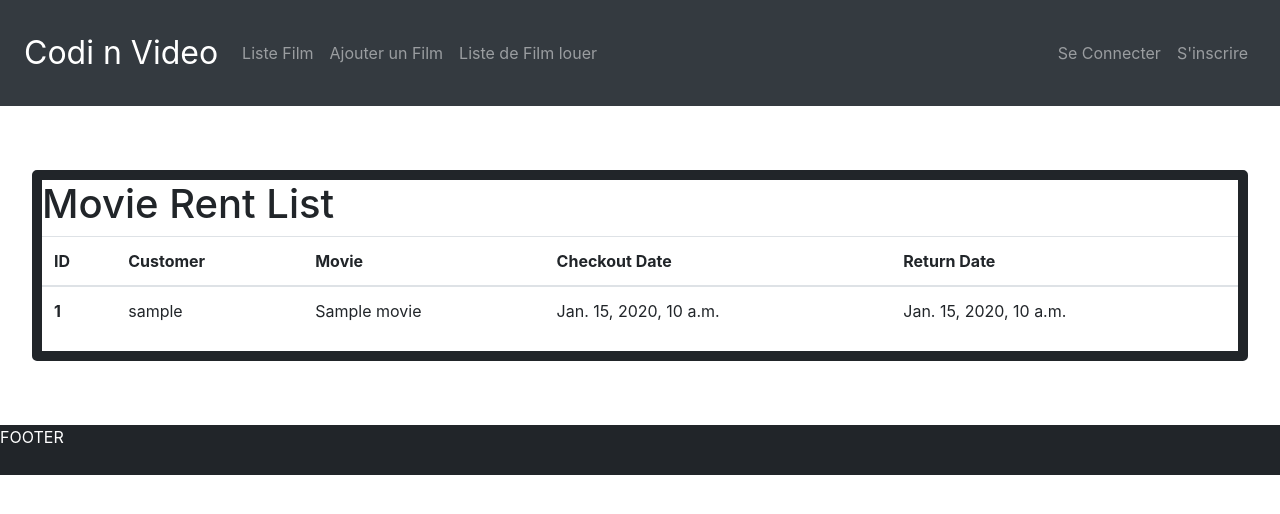
After one commit to facoulon/videoBank, a Django app: template videoRental/templates/videoRental/movierent_list.html in a window 1280 px wide. The commit adds this page. Shown: the top 514 px of the page. Run offline with Django 3.2, Linux system fonts and the light colour scheme; the template is opened without the code that fills it: most values are stand-ins (such as "Sample title", 1, 10 or a date in 2020); some libraries are stand-ins or nearby versions.

Commit message:
location system done, miss only rights management

```diff
--- a/requirements.txt
+++ b/requirements.txt
@@ -1,3 +1,6 @@
 Django==1.11.16
 django-autoslug==1.9.3
 Pillow==5.3.0
+django-guardian==1.4.9
+django-userena-ce==4.1.0
+easy-thumbnails==2.5
--- /dev/null
+++ b/videoRental/templates/userena/base_userena.html
@@ -0,0 +1 @@
+{% extends "videoRental/base.html" %}
--- a/videoRental/templates/videoRental/header.html
+++ b/videoRental/templates/videoRental/header.html
@@ -24,11 +24,35 @@
                     <li class="nav-item">
                       <a class="nav-link" href="{% url "movie-create" %}">Ajouter un Film</a>
                     </li>
+                    <li class="nav-item">
+                      <a class="nav-link" href="{% url "movie-rent-list" %}">Liste de Film louer</a>
+                    </li>
                 </ul>
                 <ul class="navbar-nav">
-                    <li class="nav-item">
-                        <a class="nav-link" href="/admin">Admin Site</a>
-                    </li>
+                    {% if user.is_authenticated %}
+                      <li class="nav-link">
+                          <span class="text-white">Hello </span><span class="text-warning"> {{request.user}}</span>
+                      </li>
+                      <li>
+                        <a class="nav-link" href="{% url "userena_profile_detail" request.user %}">Mon Profil</a>
+                      </li>
+                      <li>
+                        <a class="nav-link" href="{% url "movie-rent-customer-log" request.user %}">Mes Location</a>
+                      </li>
+                        <a class="nav-link" href="{% url "userena_signout" %}">Déconnection</a>
+                        {% if user.is_superuser %}
+                        <li class="nav-item">
+                          <a class="nav-link" href="/admin">Admin Site</a>
+                        </li>
+                        {% endif %}
+                      {% else %}
+                      <li class="nav-item">
+                          <a class="nav-link" href="{% url "userena_signin" %}">Se Connecter</a>
+                        </li>
+                      <li class="nav-item">
+                          <a class="nav-link" href="{% url "userena_signup" %}">S'inscrire</a>
+                        </li>
+                      {% endif %}
                 </ul>
                 </div>
               </nav>
--- a/videoRental/templates/videoRental/movie_list.html
+++ b/videoRental/templates/videoRental/movie_list.html
@@ -7,7 +7,12 @@
         <div class="col-3 movie">
             <a href="{% url "movie-detail" movie.slug %}">
                 <h2>{{movie.title}}</h2>
+
+                {% if movie.picture != "" %}
                 <img class="img-fluid cover" src="{{movie.picture.url}}" alt="Affiche">
+                {% else %}
+                <p class="cover">Image indisponible</p>
+                {% endif %}
             </a>
         </div>
 
--- /dev/null
+++ b/videoRental/templates/videoRental/movierent_list.html
@@ -0,0 +1,29 @@
+{% extends 'videoRental/base.html' %}
+
+{% block content %}
+<div class="container-detail">
+<h1>Movie Rent List</h1>
+<table class="table">
+  <thead>
+    <tr>
+      <th scope="col">ID</th>
+      <th scope="col">Customer</th>
+      <th scope="col">Movie</th>
+      <th scope="col">Checkout Date</th>
+      <th scope="col">Return Date</th>
+    </tr>
+  </thead>
+  <tbody>
+{% for rent in object_list %}
+<tr>
+<th scope="row">{{rent.id}}</th>
+<td>{{rent.customer.user.username}}</td>
+<td>{{rent.movie}}</td>
+<td>{{rent.checkout_date}}</td>
+<td>{{rent.return_date}}</td>
+</tr>
+{% endfor %}
+</tbody>
+</table>
+</div>
+{% endblock content %}
```
Also changed, not shown: videoBank/settings.py (+9 -4 lines), videoBank/urls.py (+9 -2 lines), videoRental/models.py (+5 -2 lines), videoRental/templates/videoRental/movie_detail.html (+22 -2 lines), videoRental/views.py (+55 -6 lines), videoRental/migrations/0006_auto_20181106_0954.py (added), videoRental/migrations/0007_auto_20181108_1258.py (added).
